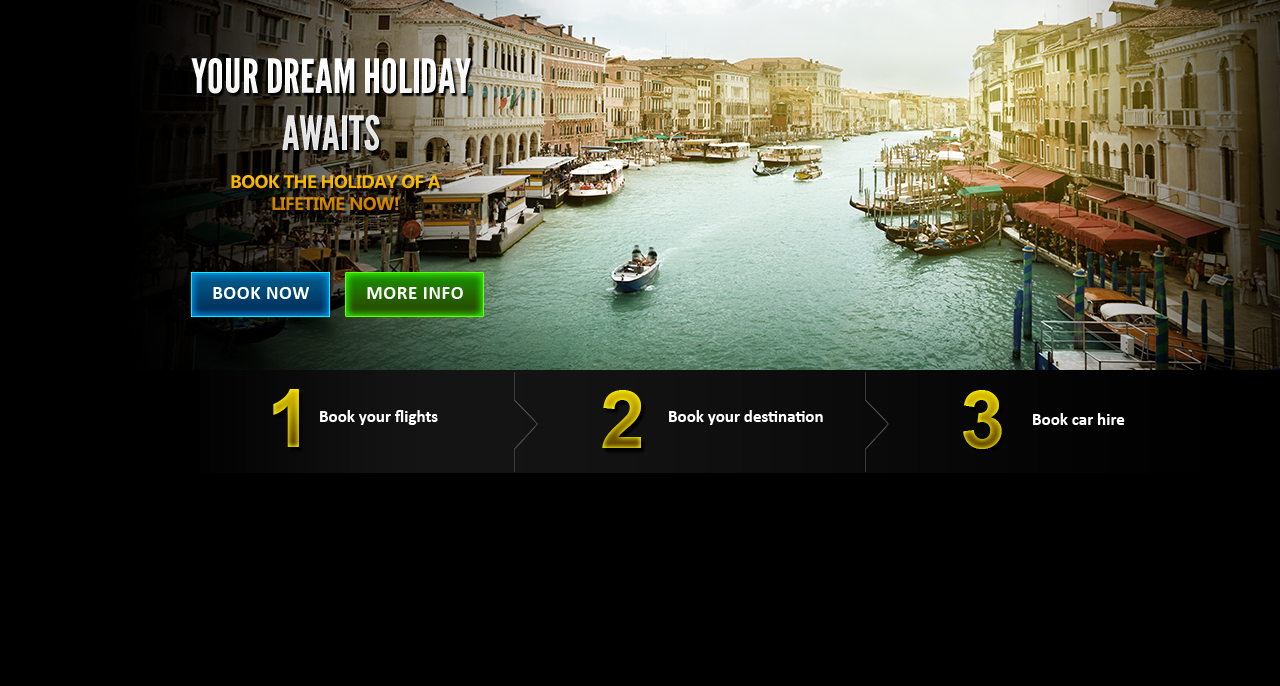
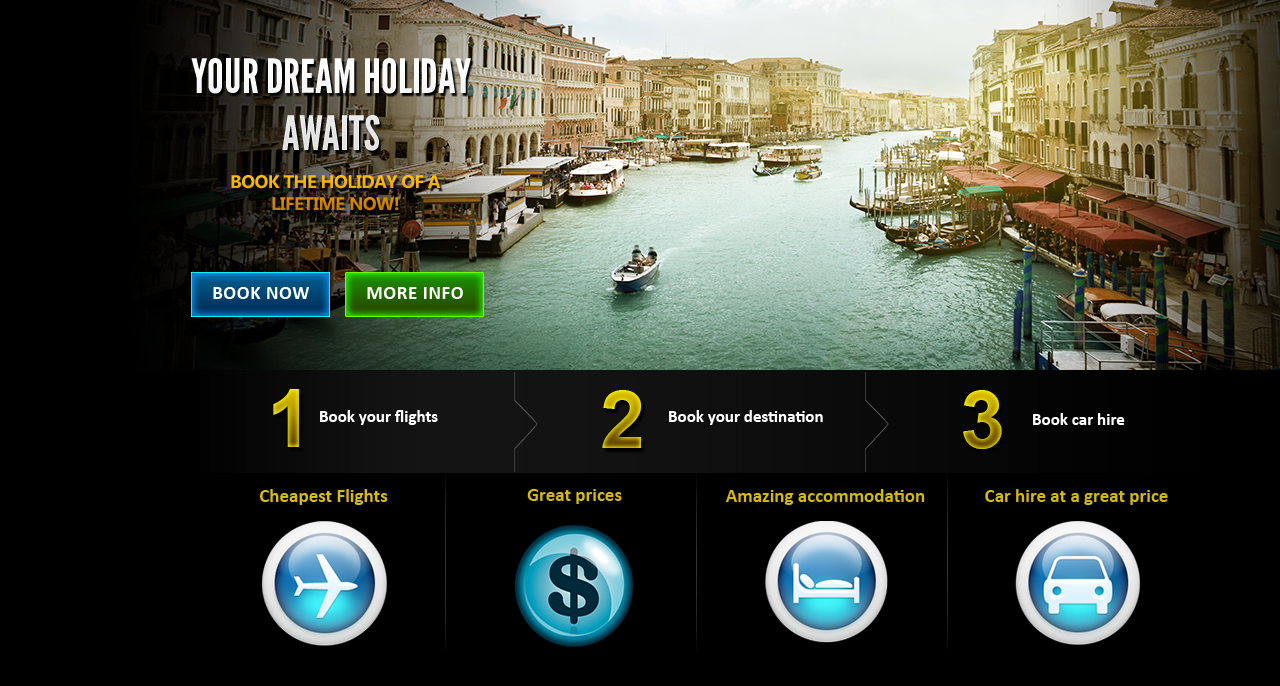
Before and after one commit to ick-seshoka/travel-leisure, a plain HTML site: page index.html in a window 1280 px wide. Shown: the part 92-778 px from the top of the page. Drawn offline with Linux system fonts and the light colour scheme.

Commit message:
Added steps details section

```diff
--- a/css/main.css
+++ b/css/main.css
@@ -79,7 +79,7 @@ main section#slider div#offer ul li:last-child a {
 main section#steps {
     position: relative;
     width: 1000px;
-    height: 203px;
+    height: 103px;
     margin: 0 auto;
     background-image: url('../img/steps.png');
     background-position: 0 0;
@@ -105,3 +105,24 @@ main section#steps div.step:nth-child(2) {
 main section#steps div.step:last-child {
     padding-left: 195px;
 }
+
+main section#steps-details {
+    position: relative;
+    width: 1000px;
+    margin: 0 auto;
+}
+
+main section#steps-details div.step-detail {
+    position: relative;
+    display: inline-block;
+    width: 247px;
+    text-align: center;
+    vertical-align: top;
+}
+
+main section#steps-details div.step-detail:not(:last-child):after {
+    position: absolute;
+    right: 0;
+    top: 0;
+    content: url('../img/line.png');
+}
--- a/index.html
+++ b/index.html
@@ -47,6 +47,33 @@
                     <img src="img/step-3.png" alt="Book car hire"/>
                 </div>
             </section>
+            <!-- steps details -->
+            <section id="steps-details">
+                <div class="step-detail">
+                    <p>
+                        <img src="img/cheapest-flights.png" alt="Cheapest flights"/>
+                    </p>
+                    <a href="#"><img src="img/air-travel-icon.png" alt="Air travel"/></a>
+                </div>
+                <div class="step-detail">
+                    <p>
+                        <img src="img/great-prices.png" alt="Great prices"/>
+                    </p>
+                    <a href="#"><img src="img/dollar-sign.png" alt="Dollar sign"/></a>
+                </div>
+                <div class="step-detail">
+                    <p>
+                        <img src="img/amazing-accommodation.png" alt="Amazing accommodation"/>
+                    </p>
+                    <a href="#"><img src="img/bed-icon.png" alt="Bed icon"/></a>
+                </div>
+                <div class="step-detail">
+                    <p>
+                        <img src="img/car-hire-at-a-great-price.png" alt="Car hire at a great price"/>
+                    </p>
+                    <a href="#"><img src="img/car-icon.png" alt="Car icon"/></a>
+                </div>
+            </section>
         </main>
         <!-- scrpits -->
         <script type="text/javascript" src="js/main.js"></script>
```
Also changed, not shown: img/air-travel-icon.png (added), img/amazing-accommodation.png (added), img/bed-icon.png (added), img/car-hire-at-a-great-price.png (added), img/car-icon.png (added), img/cheapest-flights.png (added), img/dollar-sign.png (added), img/great-prices.png (added), img/line.png (added).
